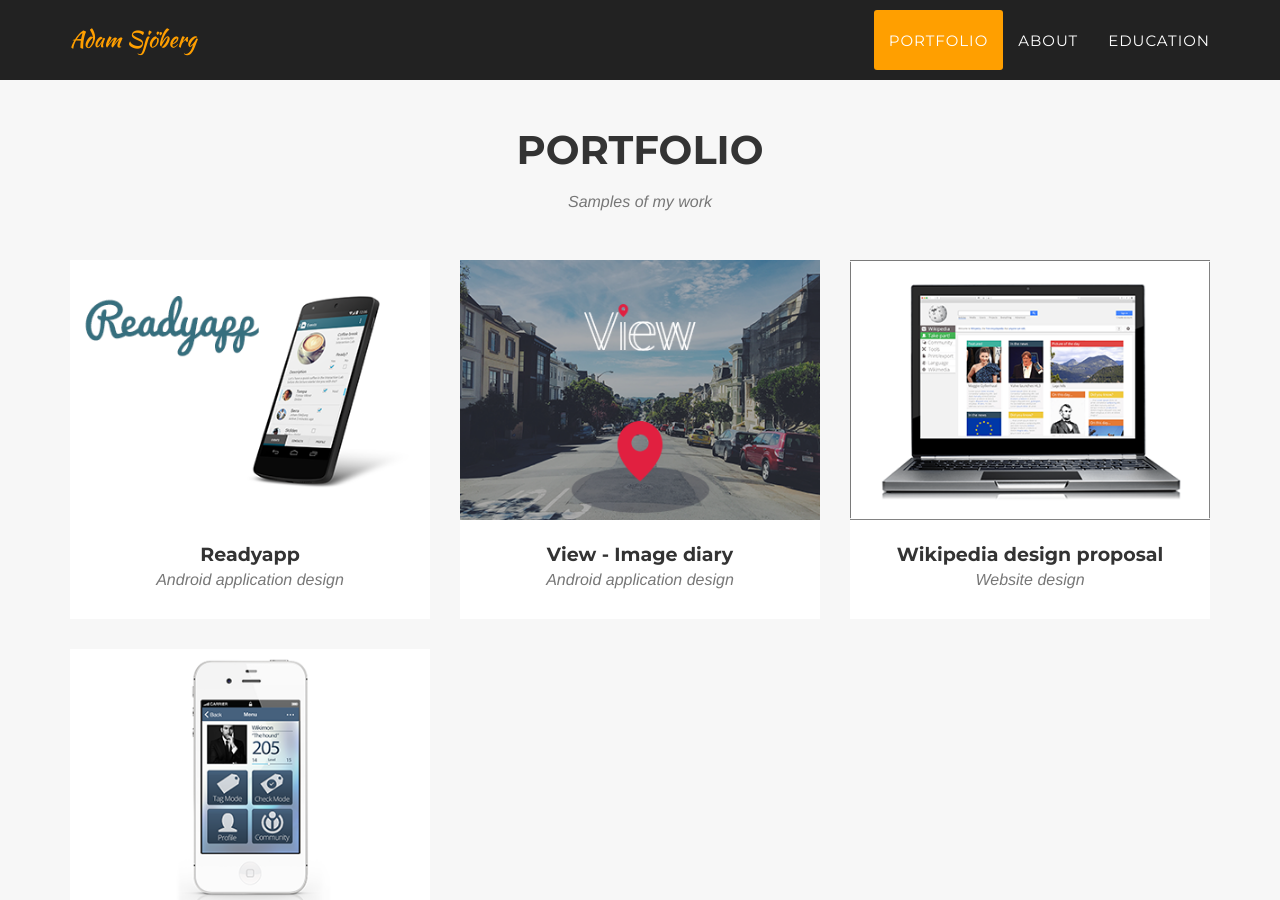
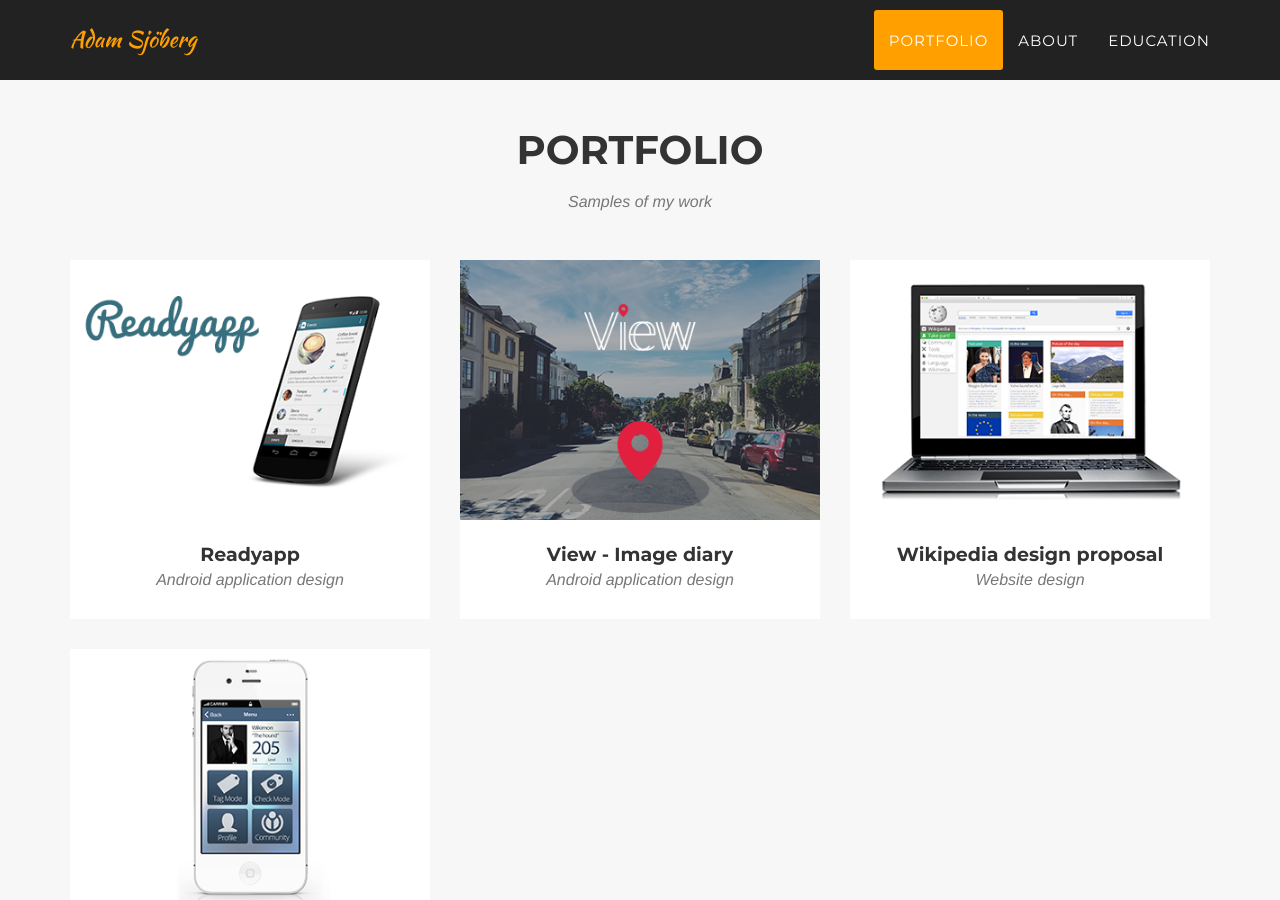
Before and after one commit to Adamsjoberg/Adamsjoberg.github.io, a Jekyll site: the page built from index.html, in a window 1280 px wide and 900 px high, scrolled down 780 px. Built offline with Jekyll 4.4.1, drawn with Linux system fonts in a browser that asks for light colours; some web fonts are replaced.

Commit message:
new wiki thumb

```diff
--- a/_includes/portfolio_grid.html
+++ b/_includes/portfolio_grid.html
@@ -45,7 +45,7 @@
                           <i class="fa fa-plus fa-3x"></i>
                       </div>
                   </div>
-                  <img src="img/portfolio/wiki_thumb.png" class="img-responsive" alt="">
+                  <img src="img/portfolio/wiki_thumb2.png" class="img-responsive" alt="">
               </a>
               <div class="portfolio-caption">
                   <h4>Wikipedia design proposal</h4>
```
Also changed, not shown: img/portfolio/wiki_thumb2.png (added).
